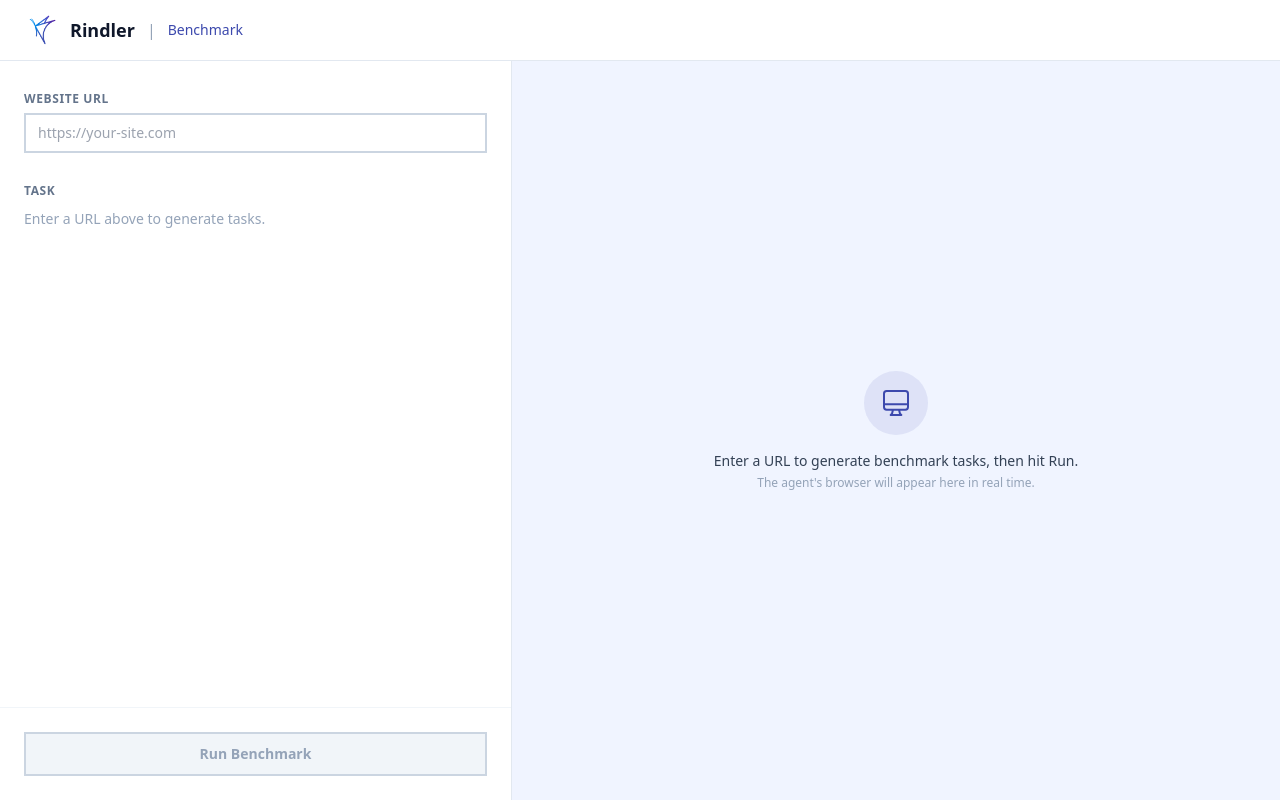
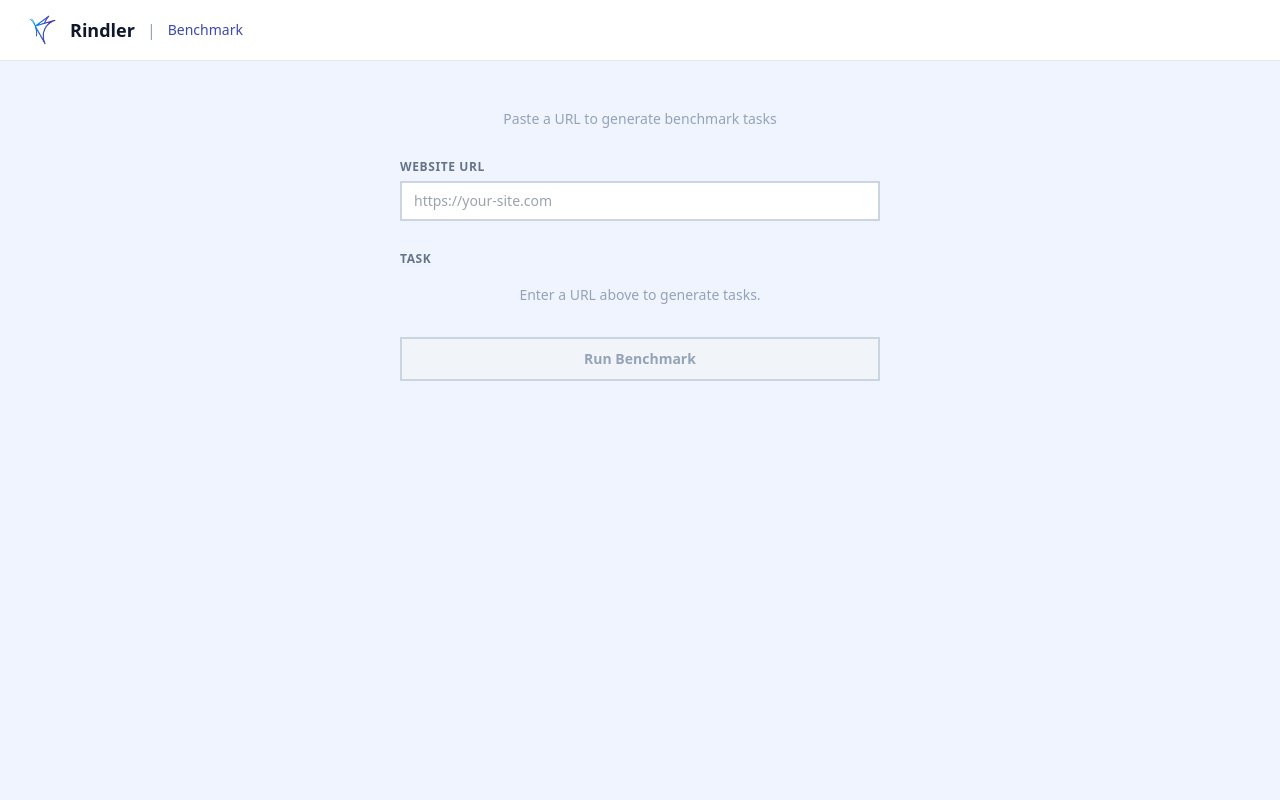
Before and after one commit to meetchie/agent-benchmark, a React (Vite) app in the folder benchmark/: page / in a window 1280 px wide. Built offline with nearby package versions, Linux system fonts and the light colour scheme.

Commit message:
feat: restructure benchmark UI into setup and running views
Two-view layout: centered setup page for URL + task selection,
full-screen running page with large screenshot and results overlay.

```diff
--- a/benchmark/src/App.tsx
+++ b/benchmark/src/App.tsx
@@ -2,18 +2,16 @@ import { useState, useEffect, useRef, useCallback } from "react";
 import { startBenchmark, pollStatus, generateTasks } from "./lib/api";
 import type { Task, StepRecord, RunStatus, SummaryData } from "./lib/types";
 
-import { BenchmarkHeader } from "./components/BenchmarkHeader";
-import { URLInput } from "./components/URLInput";
-import { TaskCard } from "./components/TaskCard";
-import { RunButton } from "./components/RunButton";
-import { ScreenshotViewer } from "./components/ScreenshotViewer";
-import { StepLog } from "./components/StepLog";
-import { SummaryCard } from "./components/SummaryCard";
+import { SetupView } from "./components/SetupView";
+import { RunningView } from "./components/RunningView";
+
+type View = "setup" | "running";
 
 const MAX_POLLS = 180;
 const POLL_INTERVAL_MS = 1000;
 
 export default function App() {
+  const [view, setView] = useState<View>("setup");
   const [url, setUrl] = useState("");
   const [tasks, setTasks] = useState<Task[]>([]);
   const [tasksLoading, setTasksLoading] = useState(false);
@@ -130,6 +128,7 @@ export default function App() {
     setScreenshot(null);
     setSummary(null);
     setErrorMsg(null);
+    setView("running");
 
     try {
       const { run_id } = await startBenchmark(url, selectedTask.goal);
@@ -140,105 +139,65 @@ export default function App() {
     }
   }, [canRun, selectedTask, url, startPolling]);
 
+  const handleRunAgain = useCallback(async () => {
+    if (!selectedTask) return;
+
+    setRunStatus("running");
+    setSteps([]);
+    setScreenshot(null);
+    setSummary(null);
+    setErrorMsg(null);
+
+    try {
+      const { run_id } = await startBenchmark(url, selectedTask.goal);
+      startPolling(run_id);
+    } catch (e) {
+      setRunStatus("error");
+      setErrorMsg(e instanceof Error ? e.message : "Failed to start benchmark.");
+    }
+  }, [selectedTask, url, startPolling]);
+
+  const handleNewTest = useCallback(() => {
+    stopPolling();
+    setRunStatus("idle");
+    setSteps([]);
+    setScreenshot(null);
+    setSummary(null);
+    setErrorMsg(null);
+    setView("setup");
+  }, [stopPolling]);
+
   useEffect(() => () => stopPolling(), [stopPolling]);
 
-  const isRunning = runStatus === "running";
+  if (view === "running") {
+    return (
+      <RunningView
+        url={url}
+        taskLabel={selectedTask?.label ?? ""}
+        isRunning={runStatus === "running"}
+        steps={steps}
+        screenshot={screenshot}
+        summary={summary}
+        errorMsg={errorMsg}
+        onRunAgain={handleRunAgain}
+        onNewTest={handleNewTest}
+      />
+    );
+  }
 
   return (
-    <div className="min-h-screen bg-[#f0f4ff] flex flex-col">
-      <BenchmarkHeader />
-
-      <div className="flex flex-1 overflow-hidden">
-        {/* LEFT PANEL */}
-        <div className="w-[40%] min-w-[300px] border-r border-slate-200 bg-white flex flex-col overflow-y-auto">
-          <div className="p-6 space-y-6 flex-1">
-            <URLInput
-              value={url}
-              onChange={setUrl}
-              onSubmit={handleUrlSubmit}
-              disabled={isRunning}
-            />
-
-            <div className="space-y-2">
-              <label className="text-xs font-semibold text-slate-500 uppercase tracking-wider">
-                Task
-              </label>
-
-              {tasksLoading && (
-                <div className="space-y-2">
-                  {[1, 2, 3].map((i) => (
-                    <div key={i} className="h-16 bg-slate-100 animate-pulse border-2 border-slate-200" />
-                  ))}
-                </div>
-              )}
-
-              {tasksError && (
-                <div className="border-2 border-amber-300 bg-amber-50 px-4 py-3">
-                  <p className="text-sm text-amber-700">{tasksError}</p>
-                </div>
-              )}
-
-              {!tasksLoading && !tasksError && tasks.length === 0 && (
-                <p className="text-sm text-slate-400">
-                  Enter a URL above to generate tasks.
-                </p>
-              )}
-
-              {!tasksLoading && tasks.length > 0 && (
-                <div className="space-y-2">
-                  {tasks.map((task: Task) => (
-                    <TaskCard
-                      key={task.id}
-                      task={task}
-                      selected={taskId === task.id}
-                      onSelect={() => setTaskId(task.id)}
-                      disabled={isRunning}
-                    />
-                  ))}
-                </div>
-              )}
-            </div>
-          </div>
-
-          <div className="p-6 border-t border-slate-100">
-            <RunButton status={runStatus} disabled={!canRun} onClick={handleRun} />
-          </div>
-        </div>
-
-        {/* RIGHT PANEL */}
-        <div className="flex-1 flex flex-col overflow-y-auto p-6 space-y-4">
-          {summary && <SummaryCard data={summary} />}
-
-          {runStatus === "error" && errorMsg && (
-            <div className="border-2 border-red-300 bg-red-50 px-4 py-3">
-              <p className="text-sm text-red-700">{errorMsg}</p>
-            </div>
-          )}
-
-          {runStatus === "idle" && (
-            <div className="flex-1 flex flex-col items-center justify-center text-center py-24">
-              <div className="w-16 h-16 rounded-full bg-[#3c49ad]/10 flex items-center justify-center mb-4">
-                <svg className="w-8 h-8 text-[#3c49ad]" fill="none" viewBox="0 0 24 24" stroke="currentColor">
-                  <path strokeLinecap="round" strokeLinejoin="round" strokeWidth={1.5} d="M9.75 17L9 20l-1 1h8l-1-1-.75-3M3 13h18M5 17h14a2 2 0 002-2V5a2 2 0 00-2-2H5a2 2 0 00-2 2v10a2 2 0 002 2z" />
-                </svg>
-              </div>
-              <p className="text-sm font-medium text-slate-700">
-                Enter a URL to generate benchmark tasks, then hit Run.
-              </p>
-              <p className="mt-1 text-xs text-slate-400">
-                The agent's browser will appear here in real time.
-              </p>
-            </div>
-          )}
-
-          {runStatus !== "idle" && (
-            <>
-              <ScreenshotViewer src={screenshot} />
-              <StepLog steps={steps} isRunning={isRunning} />
-            </>
-          )}
-        </div>
-      </div>
-    </div>
+    <SetupView
+      url={url}
+      onUrlChange={setUrl}
+      onUrlSubmit={handleUrlSubmit}
+      tasks={tasks}
+      tasksLoading={tasksLoading}
+      tasksError={tasksError}
+      taskId={taskId}
+      onTaskSelect={(id) => setTaskId(id)}
+      runStatus={runStatus}
+      canRun={canRun}
+      onRun={handleRun}
+    />
   );
 }
--- a/benchmark/src/components/RunningView.tsx
+++ b/benchmark/src/components/RunningView.tsx
@@ -1,6 +1,5 @@
 import type { StepRecord, SummaryData } from "../lib/types";
 import { RunningHeader } from "./RunningHeader";
-import { ScreenshotViewer } from "./ScreenshotViewer";
 import { StepLog } from "./StepLog";
 import { ResultsOverlay } from "./ResultsOverlay";
 
--- a/benchmark/src/components/SummaryCard.tsx
+++ /dev/null
@@ -1,36 +0,0 @@
-import type { SummaryData } from "../lib/types";
-import { formatMs } from "../lib/utils";
-
-interface SummaryCardProps {
-  data: SummaryData;
-}
-
-export function SummaryCard({ data }: SummaryCardProps) {
-  return (
-    <div
-      className={`border-2 p-4 ${
-        data.success
-          ? "border-green-400 bg-green-50"
-          : "border-red-400 bg-red-50"
-      }`}
-    >
-      <div className="flex items-center justify-between">
-        <span
-          className={`text-sm font-bold ${
-            data.success ? "text-green-700" : "text-red-700"
-          }`}
-        >
-          {data.success ? "✓ PASS" : "✗ FAIL"}
-        </span>
-        <span className="text-xs text-slate-500 font-mono">
-          {formatMs(data.total_ms)}
-        </span>
-      </div>
-      {data.summary && (
-        <p className="mt-1.5 text-xs text-slate-700 leading-relaxed">
-          {data.summary}
-        </p>
-      )}
-    </div>
-  );
-}
```
